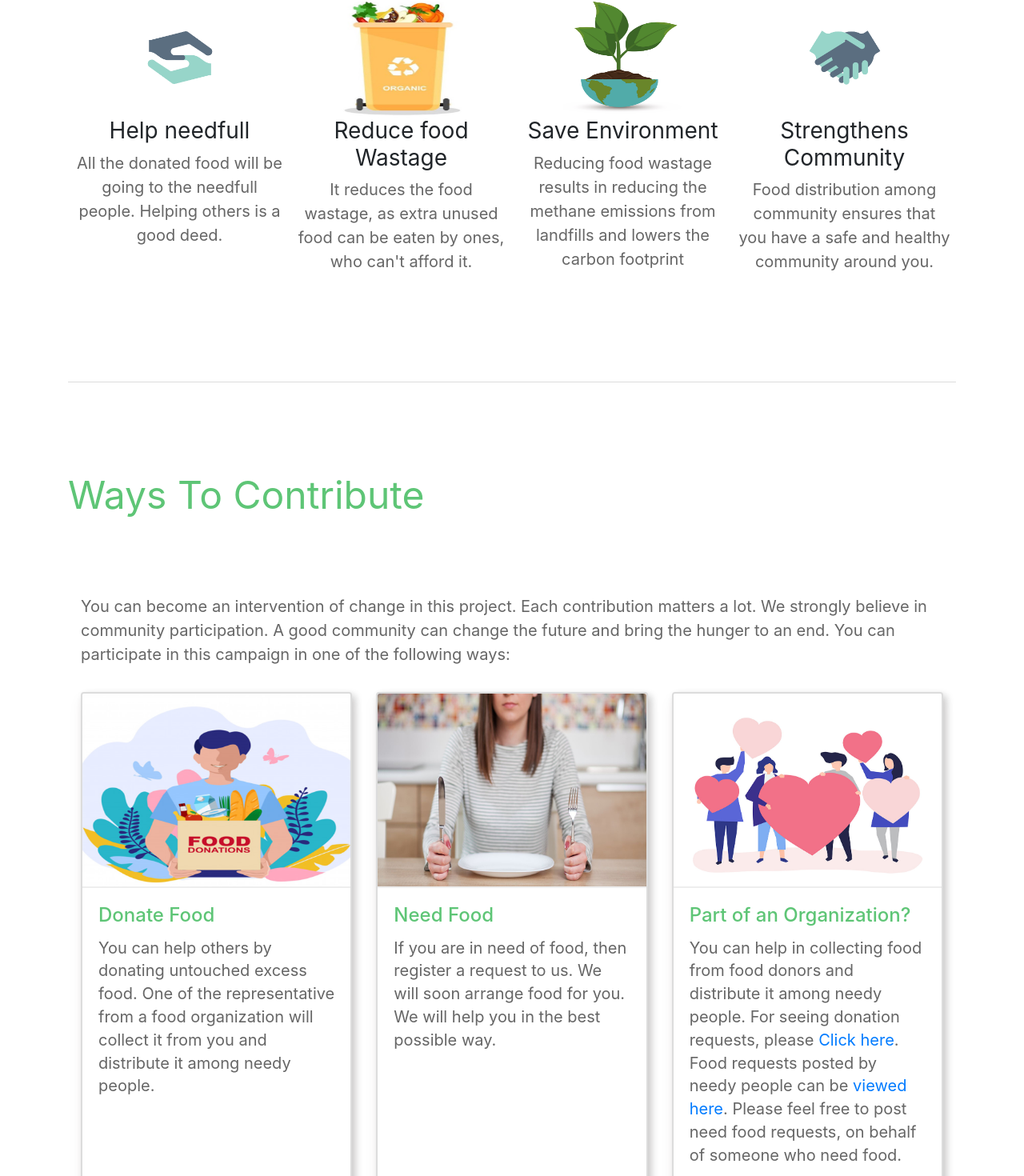
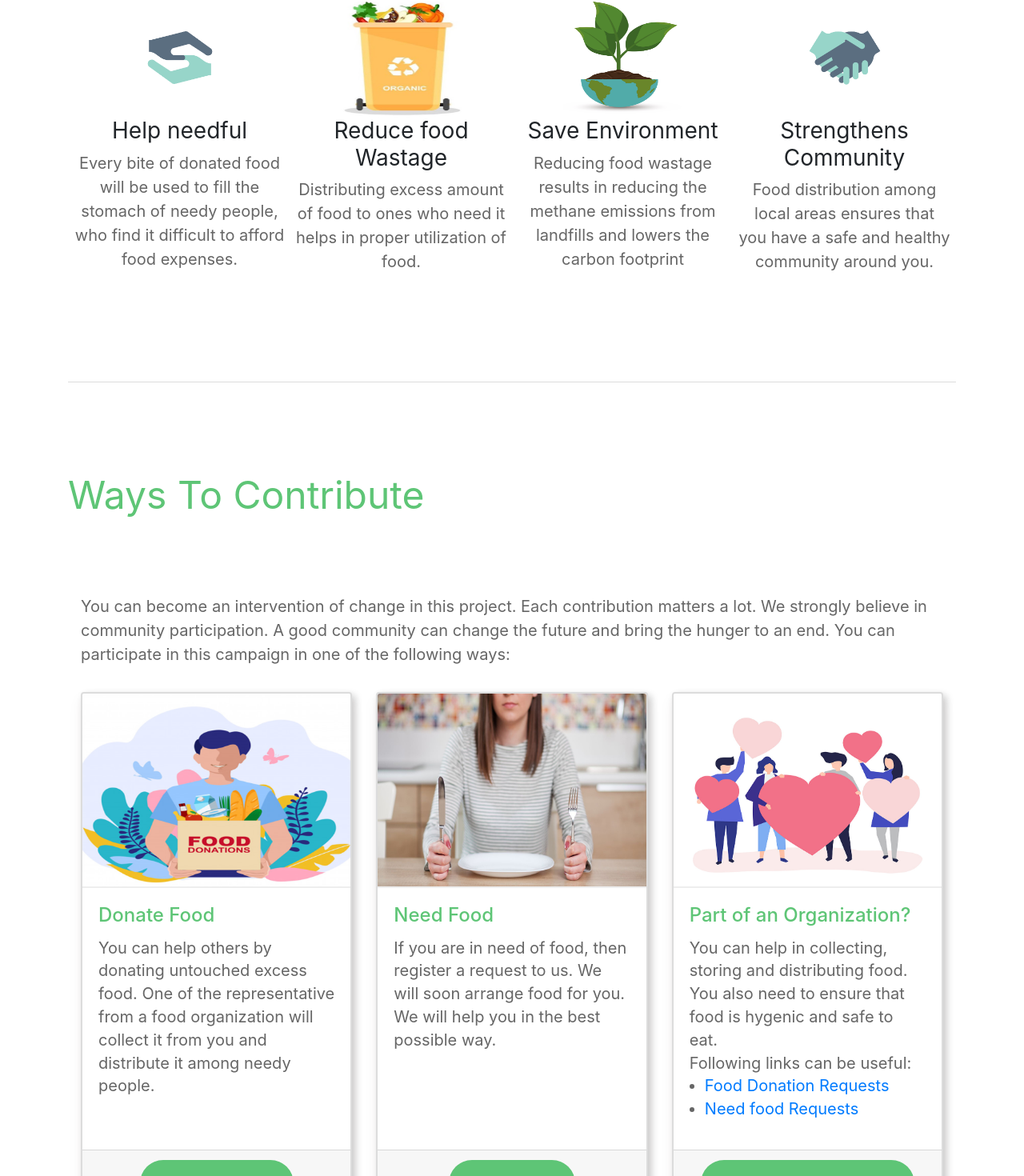
Before and after one commit to ultimatecoder2/hunger_demons_frontend, a React (Create React App) app: page /contribute in a window 1280 px wide. Shown: the part 323-1793 px from the top of the page at 80% size. Built offline with nearby package versions, Linux system fonts and the light colour scheme; what country-state-city would draw is missing.

Commit message:
modified text

```diff
--- a/src/templates/contribute/contribute.js
+++ b/src/templates/contribute/contribute.js
@@ -30,10 +30,10 @@ export default class contribute extends Component {
 
                                     <Image src={HelpHand} className="features__image"/>
                                     <h3 className="features__heading">
-                                        Help needfull
+                                        Help needful
                                     </h3>
                                     <p className="features__content">
-                                        All the donated food will be going to the needfull people. Helping others is a good deed.
+                                        Every bite of donated food will be used to fill the stomach of needy people, who find it difficult to afford food expenses.
                                     </p>
                                 </Col>
 
@@ -44,7 +44,7 @@ export default class contribute extends Component {
                                         Reduce food Wastage
                                     </h3>
                                     <p className="features__content">
-                                        It reduces the food wastage, as extra unused food can be eaten by ones, who can't afford it.
+                                        Distributing excess amount of food to ones who need it helps in proper utilization of food.
                                     </p>
                                 </Col>
 
@@ -66,7 +66,7 @@ export default class contribute extends Component {
                                         Strengthens Community
                                     </h3>
                                     <p className="features__content">
-                                        Food distribution among community ensures that you have a safe and healthy community around you.
+                                        Food distribution among local areas ensures that you have a safe and healthy community around you.
                                     </p>
                                 </Col>
                             </Row>
@@ -122,14 +122,19 @@ export default class contribute extends Component {
                                 <Card.Body>
                                     <Card.Title>Part of an Organization? </Card.Title>
                                     <Card.Text>
-                                        You can help in collecting food from food donors and distribute it among needy people.
-                                        For seeing donation requests, please <Link to="/donate_requests">Click here</Link>.
-                                        Food requests posted by needy people can be <Link to="/need_requests">viewed here</Link>.
-                                        Please feel free to post need food requests, on behalf of someone who need food.
+                                        You can help in collecting, storing and distributing food. You also need to ensure that food is hygenic and safe to eat.
+                                        <br/>
+                                        Following links can be useful:
+                                        <div style={{marginLeft:'1.2rem'}}>
+                                            <ul>
+                                                <li> <Link to="/donate_requests">Food Donation Requests</Link></li>
+                                                <li> <Link to="/need_requests">Need food Requests</Link></li>
+                                            </ul>
+                                        </div>
                                     </Card.Text>
                                 </Card.Body>
                                 <Card.Footer className="contribute__card__footer">
-                                    <Link to="/donate_requests" className ="btn contribute__card__btn">Donation Requests &#8594;</Link>
+                                    <Link to="/register" className ="btn contribute__card__btn">Register Organization &#8594;</Link>
                                 </Card.Footer>
                             </Card>
                         </CardDeck>
```
